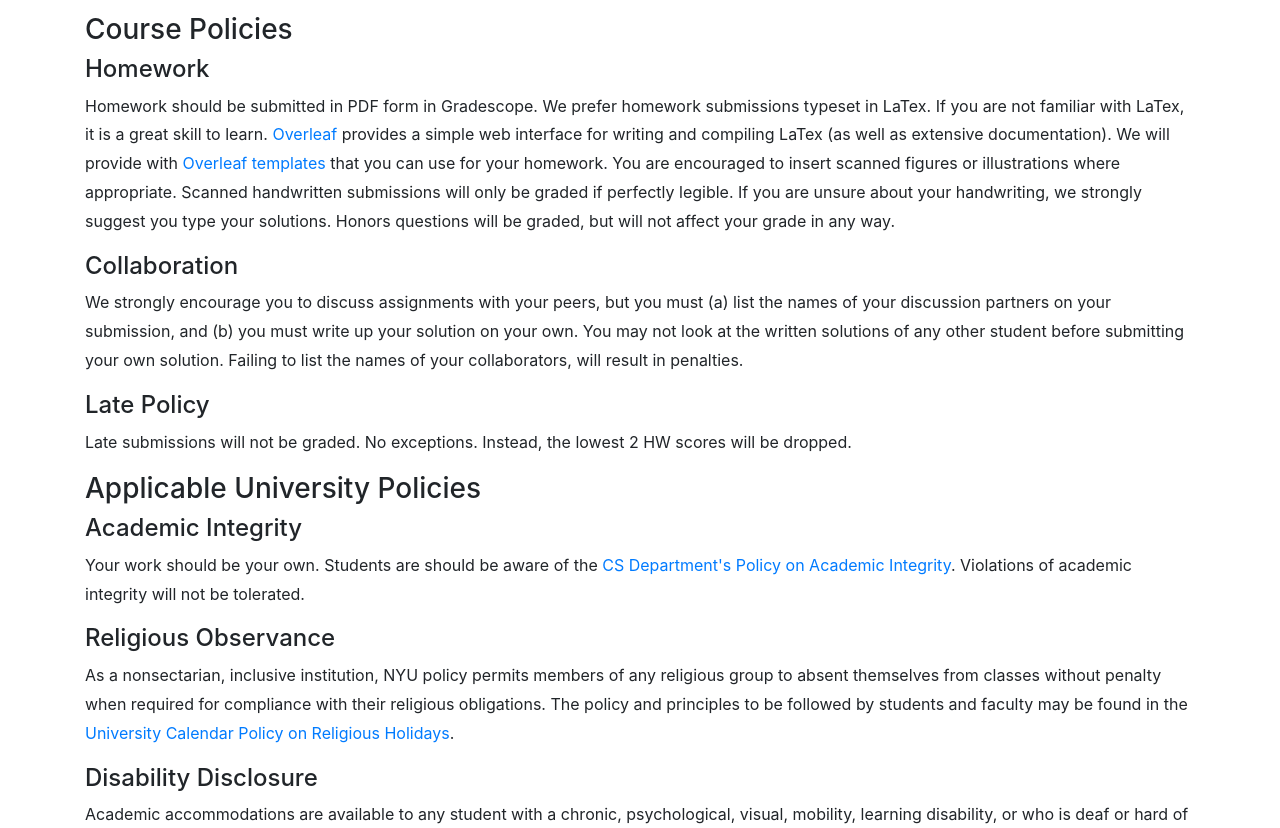
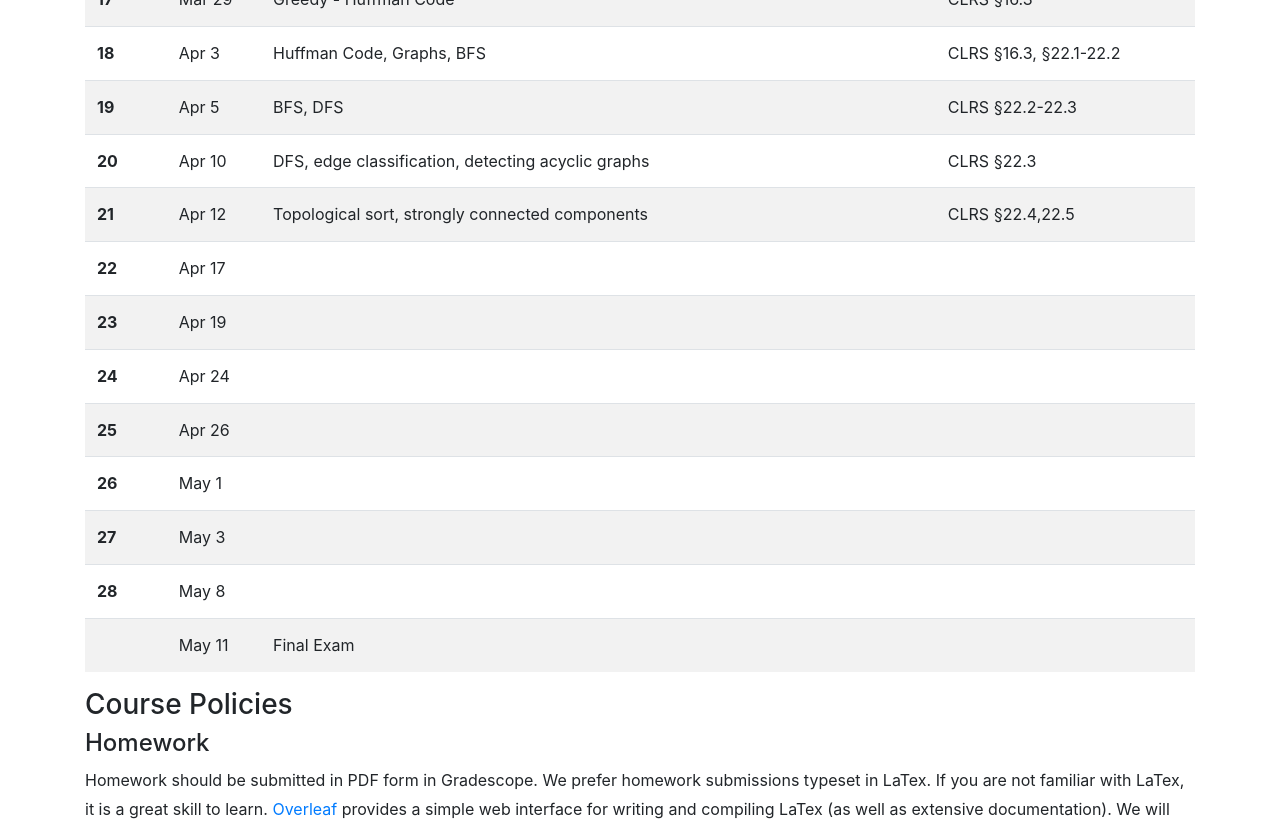
Before and after one commit to podolskii-vv/podolskii-vv.github.io, a plain HTML site: page teaching/basic_algorithms_spring_2023.html in a window 1280 px wide. Shown: the part 1972-2800 px from the top of the page. Drawn offline with nearby package versions, Linux system fonts and the light colour scheme.

Commit message:
Update basic_algorithms_spring_2023.html

```diff
--- a/teaching/basic_algorithms_spring_2023.html
+++ b/teaching/basic_algorithms_spring_2023.html
@@ -40,6 +40,7 @@
   <ul>
     <li>Class Meetings: Monday and Wednesday, 11:00-12:15pm, GCASL 269</li>
       <li><b>Midterm Exam</b>: Mar 27, 11:00-12:15pm, GCASL 269</li>
+      <li><b>Final Exam</b>: May 11, 12:00-1:15pm, GCASL 269</li>
     <li>Instructor: Vladimir Podolskii <br>Office hours: Monday, 1-3pm, WWH 430</li>
     <li>Recitation 1 (section 008): Majid Daliri (md5367), Friday 11:00-12:15pm, Silv 208 <br>
         Office hours: Fridays 12:30-2:30pm, room 60FifthAve 402</li>
@@ -182,6 +183,78 @@
               <td>Greedy - Huffman Code</td>
               <td>CLRS §16.3</td>
             </tr>
+            <tr>
+              <th scope="row">18</th>
+              <td>Apr 3</td>
+              <td>Huffman Code, Graphs, BFS</td>
+              <td>CLRS §16.3, §22.1-22.2</td>
+            </tr>
+            <tr>
+              <th scope="row">19</th>
+              <td>Apr 5</td>
+              <td>BFS, DFS</td>
+              <td>CLRS §22.2-22.3</td>
+            </tr>
+            <tr>
+              <th scope="row">20</th>
+              <td>Apr 10</td>
+              <td>DFS, edge classification, detecting acyclic graphs</td>
+              <td>CLRS §22.3</td>
+            </tr>
+            <tr>
+              <th scope="row">21</th>
+              <td>Apr 12</td>
+              <td>Topological sort, strongly connected components</td>
+              <td>CLRS §22.4,22.5</td>
+            </tr>
+            <tr>
+              <th scope="row">22</th>
+              <td>Apr 17</td>
+              <td></td>
+              <td></td>
+            </tr>
+            <tr>
+              <th scope="row">23</th>
+              <td>Apr 19</td>
+              <td></td>
+              <td></td>
+            </tr>
+            <tr>
+              <th scope="row">24</th>
+              <td>Apr 24</td>
+              <td></td>
+              <td></td>
+            </tr>
+            <tr>
+              <th scope="row">25</th>
+              <td>Apr 26</td>
+              <td></td>
+              <td></td>
+            </tr>
+            <tr>
+              <th scope="row">26</th>
+              <td>May 1</td>
+              <td></td>
+              <td></td>
+            </tr>
+            <tr>
+              <th scope="row">27</th>
+              <td>May 3</td>
+              <td></td>
+              <td></td>
+            </tr>
+            <tr>
+              <th scope="row">28</th>
+              <td>May 8</td>
+              <td></td>
+              <td></td>
+            </tr>
+            <tr>
+              <th scope="row"></th>
+              <td>May 11</td>
+              <td>Final Exam</td>
+              <td></td>
+            </tr>
           </tbody>
         </table>
       </section>
```
